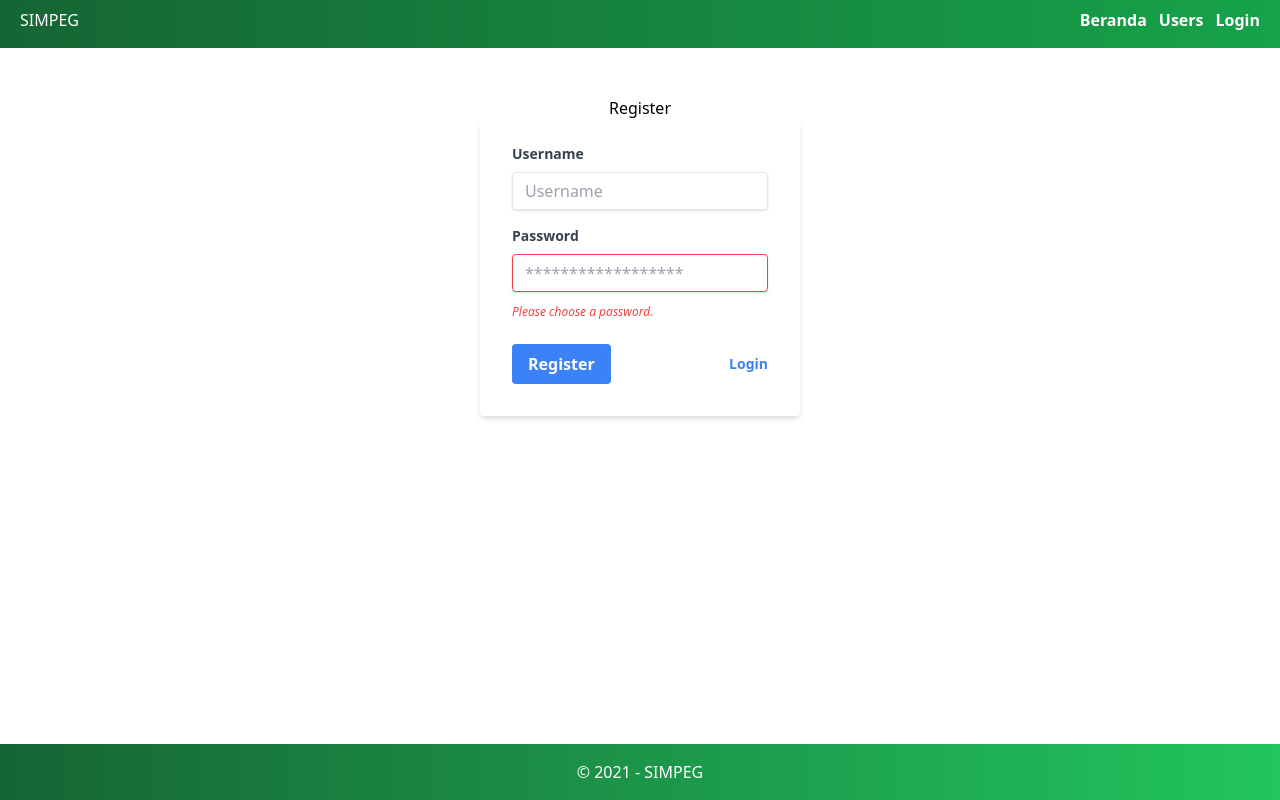
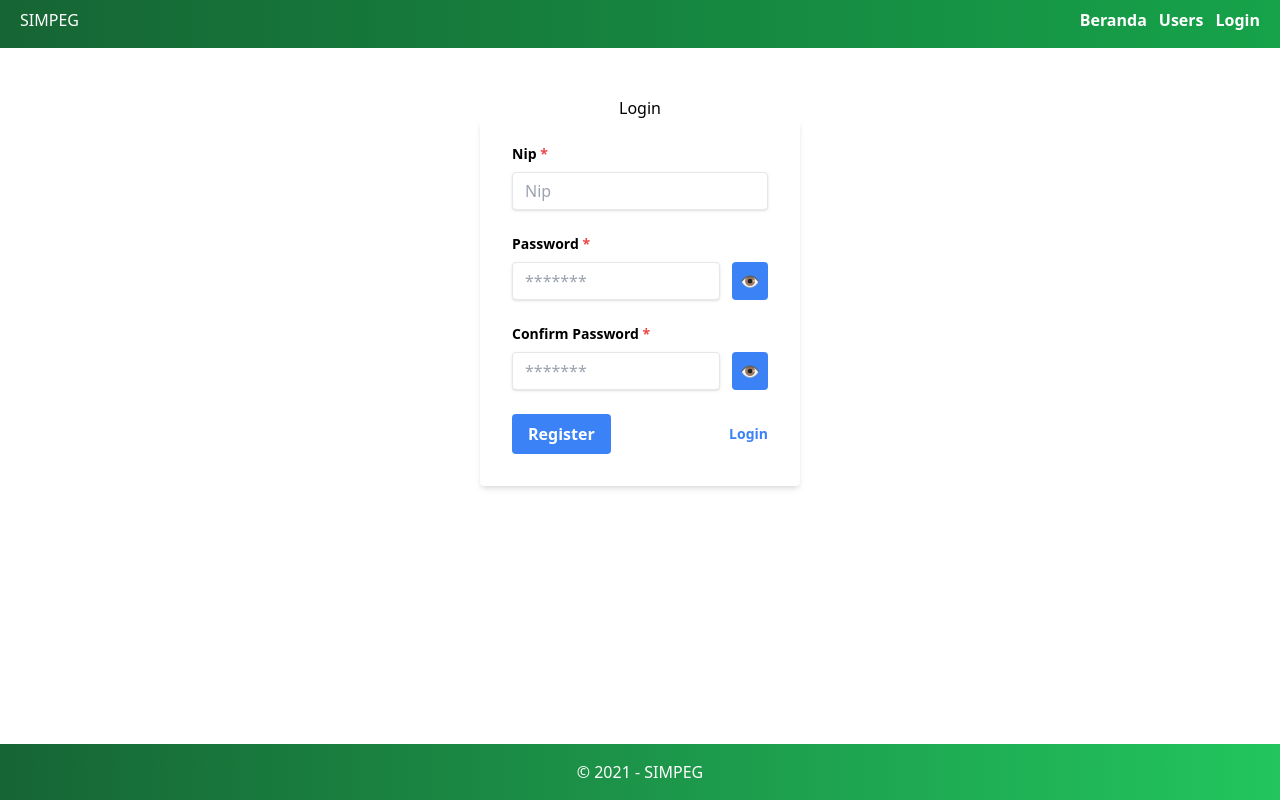
Before and after one commit to yogga18/automatic-waffle, a React (Vite) app: page /register in a window 1280 px wide. Built offline with nearby package versions, Linux system fonts and the light colour scheme; no server answers.

Commit message:
register done

```diff
--- a/src/pages/Auth/Login.jsx
+++ b/src/pages/Auth/Login.jsx
@@ -33,18 +33,16 @@ const Login = () => {
   };
 
   const handleSubmit = (values) => {
-    const encryptedToken = encLocalStrg(values);
-
     const userIsExist = checkUserIsExist(values);
 
-    console.log('userIsEcist', userIsExist);
+    if (userIsExist.nip === values.nip) {
+      const encryptedToken = encLocalStrg(values);
 
-    if (!userIsExist) {
+      localStorage.setItem('user', encryptedToken);
+      window.location.href = '/beranda';
+    } else {
       alert('User tidak ditemukan');
       toast.error('NIP tidak ditemukan');
-    } else {
-      localStorage.setItem('user', encryptedToken);
-      window.location.href = '/beranda';
     }
   };
 
@@ -142,7 +140,7 @@ const Login = () => {
                 className='inline-block align-baseline font-bold text-sm text-blue-500 hover:text-blue-800'
                 href='/register'
               >
-                Sign Up
+                Register
               </a>
             </div>
           </form>
--- a/src/pages/Auth/Register.jsx
+++ b/src/pages/Auth/Register.jsx
@@ -1,41 +1,196 @@
 import Layout from '../../components/Layouts';
+import * as Yup from 'yup';
+import { useFormik } from 'formik';
+import { toast } from 'react-toastify';
+import { useEffect, useState } from 'react';
+import { useDispatch, useSelector } from 'react-redux';
+import { getAllUsers } from '../../store/users/action';
+import { useNavigate } from 'react-router';
 
 const Register = () => {
+  const dispatch = useDispatch();
+  const navigate = useNavigate();
+
+  const { getAllUsersReducers } = useSelector((state) => state.usersReducers);
+
+  const [password1, setPassword1] = useState(true);
+  const [password2, setPassword2] = useState(true);
+
+  const showPassword1 = (e, val) => {
+    e.preventDefault();
+    if (val === 1) {
+      setPassword1(!password1);
+    } else {
+      setPassword2(!password2);
+    }
+  };
+
+  const checkUserIsExist = (values) => {
+    const user = getAllUsersReducers.data.find(
+      (item) => item.nip === values.nip
+    );
+
+    console.log(user);
+
+    if (user) {
+      return user;
+    } else {
+      return false;
+    }
+  };
+
+  const handleSubmit = (values) => {
+    const userIsExist = checkUserIsExist(values);
+
+    if (userIsExist.nip === values.nip) {
+      alert('NIP tidak ditemukan');
+      toast.success('NIP yang anda masukkan sudah terdaftar');
+    } else {
+      navigate('/login');
+    }
+  };
+
+  const formik = useFormik({
+    initialValues: {
+      nip: '',
+      password: '',
+      confirmPassword: '',
+    },
+    validationSchema: Yup.object({
+      nip: Yup.string().required('Required').max(9, 'Max 9 characters'),
+      password: Yup.string()
+        .required('Password is Required')
+        .min(8, 'Min 8 characters')
+        .matches(
+          /[a-z]/g,
+          'Password must contain at least 1 lowercase letter ❗'
+        )
+        .matches(
+          /[A-Z]/g,
+          'Password must contain at least 1 uppercase letter ❗'
+        )
+        .matches(/[0-9]/g, 'Password must contain at least 1 digit ❗')
+        .matches(
+          /[!@#$%^&*(),.?":{}|<>]/g,
+          'Password must contain at least 1 special character ❗'
+        )
+        .matches(/^\S*$/, 'Password cannot contain spaces ❗'),
+      confirmPassword: Yup.string()
+        .required('Required')
+        .oneOf(
+          [Yup.ref('password')],
+          'The password you entered is not the same ❗'
+        ),
+    }),
+    onSubmit: handleSubmit,
+  });
+
+  useEffect(() => {
+    dispatch(getAllUsers());
+  }, []);
+
+  console.log('getAllUsersReducers', getAllUsersReducers);
+
   return (
     <Layout>
       <div className='flex justify-center align-middle items-center py-24'>
         <div className='w-full max-w-xs'>
-          <p className='text-center'>Register</p>
-          <form className='bg-white shadow-md rounded px-8 pt-6 pb-8 mb-4'>
+          <p className='text-center'>Login</p>
+          <form
+            className='bg-white shadow-md rounded px-8 pt-6 pb-8 mb-4'
+            onSubmit={formik.handleSubmit}
+          >
             <div className='mb-4'>
               <label className='block text-gray-700 text-sm font-bold mb-2'>
-                Username
+                <p className='text-black'>
+                  Nip <b className='text-red-500'>*</b>
+                </p>
               </label>
               <input
                 className='shadow appearance-none border rounded w-full py-2 px-3 text-gray-700 leading-tight focus:outline-none focus:shadow-outline'
-                id='username'
+                name='nip'
                 type='text'
-                placeholder='Username'
+                placeholder='Nip'
+                value={formik.values.nip}
+                onChange={formik.handleChange}
+                onBlur={formik.handleBlur}
               />
+              {formik.touched.nip && formik.errors.nip && (
+                <p className='text-red-500 text-xs italic'>
+                  {formik.errors.nip}
+                </p>
+              )}
             </div>
-            <div className='mb-6'>
+
+            <div className='my-6'>
               <label className='block text-gray-700 text-sm font-bold mb-2'>
-                Password
+                <p className='text-black'>
+                  Password <b className='text-red-500'>*</b>
+                </p>
               </label>
-              <input
-                className='shadow appearance-none border border-red-500 rounded w-full py-2 px-3 text-gray-700 mb-3 leading-tight focus:outline-none focus:shadow-outline'
-                id='password'
-                type='password'
-                placeholder='******************'
-              />
-              <p className='text-red-500 text-xs italic'>
-                Please choose a password.
-              </p>
+              <div className='flex gap-3'>
+                <input
+                  className='shadow appearance-none border rounded w-full py-2 px-3 text-gray-700 leading-tight focus:outline-none focus:shadow-outline'
+                  name='password'
+                  type={password1 ? 'password' : 'text'}
+                  placeholder='*******'
+                  value={formik.values.password}
+                  onChange={formik.handleChange}
+                  onBlur={formik.handleBlur}
+                />
+                <button
+                  className='bg-blue-500 hover:bg-blue-700 text-white font-bold py-1 px-2 rounded focus:outline-none focus:shadow-outline transition duration-600 ease-in-out'
+                  onClick={(e) => {
+                    showPassword1(e, 1);
+                  }}
+                >
+                  👁️
+                </button>
+              </div>
+              {formik.touched.password && formik.errors.password && (
+                <p className='text-red-500 text-xs italic'>
+                  {formik.errors.password}
+                </p>
+              )}
             </div>
+
+            <div className='my-6'>
+              <label className='block text-gray-700 text-sm font-bold mb-2'>
+                <p className='text-black'>
+                  Confirm Password <b className='text-red-500'>*</b>
+                </p>
+              </label>
+              <div className='flex gap-3'>
+                <input
+                  className='shadow appearance-none border rounded w-full py-2 px-3 text-gray-700 leading-tight focus:outline-none focus:shadow-outline'
+                  name='confirmPassword'
+                  type={password2 ? 'password' : 'text'}
+                  placeholder='*******'
+                  value={formik.values.confirmPassword}
+                  onChange={formik.handleChange}
+                  onBlur={formik.handleBlur}
+                />
+                <button
+                  className='bg-blue-500 hover:bg-blue-700 text-white font-bold py-1 px-2 rounded focus:outline-none focus:shadow-outline transition duration-600 ease-in-out'
+                  onClick={(e) => {
+                    showPassword1(e, 2);
+                  }}
+                >
+                  👁️
+                </button>
+              </div>
+              {formik.touched.confirmPassword &&
+                formik.errors.confirmPassword && (
+                  <p className='text-red-500 text-xs italic'>
+                    {formik.errors.confirmPassword}
+                  </p>
+                )}
+            </div>
+
             <div className='flex items-center justify-between'>
               <button
-                className='bg-blue-500 hover:bg-blue-700 text-white font-bold py-2 px-4 rounded focus:outline-none focus:shadow-outline'
-                type='button'
+                type='submit'
+                className='bg-blue-500 hover:bg-blue-700 text-white font-bold py-2 px-4 rounded focus:outline-none focus:shadow-outline transition duration-600 ease-in-out'
               >
                 Register
               </button>
```
